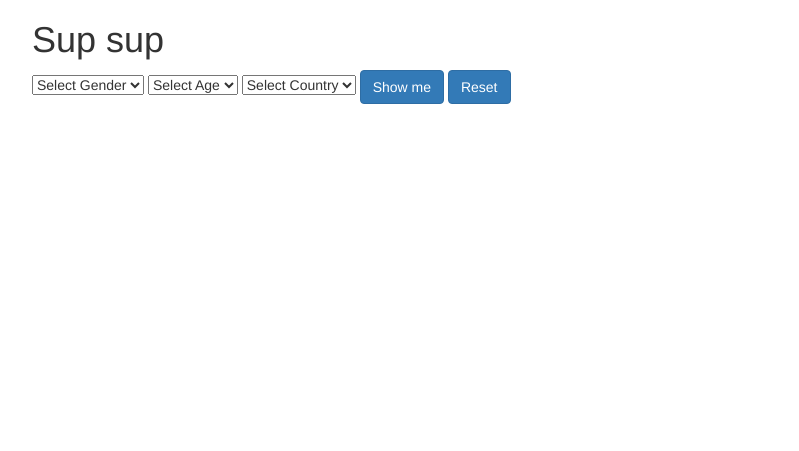
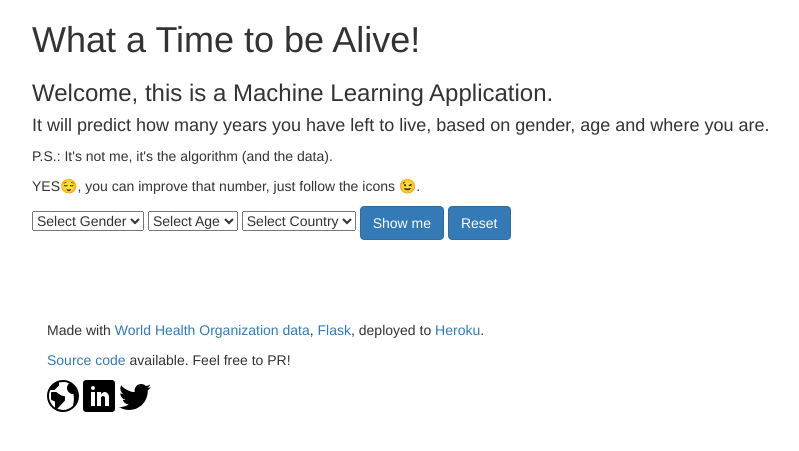
Before and after one commit to sizigia/life_expectancy, a Flask app: page / in a window 1280 px wide. Shown: the top 451 px of the page, without its empty margins (23-822 px from the left). Run offline with Flask 2, Linux system fonts and the light colour scheme; parts of the project's set-up code (start-up, migrations or seed data) failed here and were passed over; some libraries are stand-ins or nearby versions.

Commit message:
adding information about the application

```diff
--- a/templates/life.html
+++ b/templates/life.html
@@ -5,7 +5,11 @@
         <meta charset="UTF-8">
         <meta name="viewport" content="width=device-width, initial-scale=1.0">
         <meta http-equiv="X-UA-Compatible" content="ie=edge">
-        <title>Time Left to Live</title>
+        <title>Time Left to be Alive</title>
+        <link rel="apple-touch-icon" sizes="180x180" href="../static/favicon_io/apple-touch-icon.png">
+        <link rel="icon" type="image/png" sizes="32x32" href="../static/favicon_io/favicon-32x32.png">
+        <link rel="icon" type="image/png" sizes="16x16" href="../static/favicon_io/favicon-16x16.png">
+        <link rel="manifest" href="../static/favicon_io/site.webmanifest">
         <script src="https://ajax.googleapis.com/ajax/libs/jquery/3.2.1/jquery.min.js"></script>
         <script src="https://maxcdn.bootstrapcdn.com/bootstrap/3.3.7/js/bootstrap.min.js"></script>
         <link rel="stylesheet" href="https://maxcdn.bootstrapcdn.com/bootstrap/3.3.7/css/bootstrap.min.css">
@@ -17,8 +21,16 @@
                 <table>
                     <tr>
                         <td>
-                            <h1>Sup sup</h1>
+                            <h1>What a Time to be Alive!</h1>
+                            <h3>Welcome, this is a Machine Learning Application.</h3>
+                            <h4>It will predict how many years you
+                                have left to live, based on gender, age and where you are.</h4>
+                            <p>P.S.: It's not me, it's the algorithm (and the data).</p>
+                            <p>YES😌, you can improve that number, just follow the icons 😉.</p>
                         </td>
+                    </tr>
+                    <tr>
+
                     </tr>
                 </table>
 
@@ -59,5 +71,23 @@
                     </tr>
                     <tr>
                         {% endif %}
-                        <td><img src={{imag}} width="40" height="40"/td> {% endfor %} </tr> </table> </div> </div>
-                                </body> </html>
+                        <td><img src={{imag}} width="40" height="40"/td> {% endfor %} </tr> </table> </div> <footer>
+                            <p>Made with <a href="https://www.who.int/gho/en/">World Health Organization data</a>, <a
+                                    href="http://flask.palletsprojects.com/">Flask</a>, deployed to <a
+                                    href="http://heroku.com/">Heroku</a>.</p>
+                            <p><a href="https://github.com/sizigia/life_expectancy">Source code</a> available. Feel
+                                free to PR!</p>
+                            <div>
+                                <a href="https://faustina.netlify.com/" target="_blank"><img
+                                        src="../static/icons/earth.svg" alt="Website"></a>
+                                <a href="https://www.linkedin.com/in/faustinagiaquinta/" target="_blank"><img
+                                        src="../static/icons/linkedin.svg" alt="LinkedIn"></a>
+                                <a href="https://twitter.com/miss_sizigia" target="_blank"><img
+                                        src="../static/icons/twitter.svg" alt="Twitter"></a>
+
+                            </div>
+                            </footer>
+            </div>
+    </body>
+
+</html>
```
